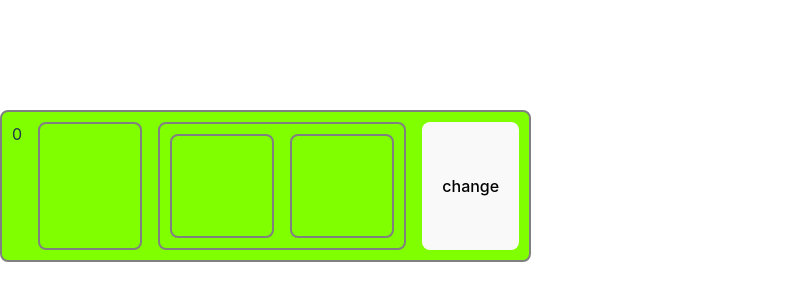
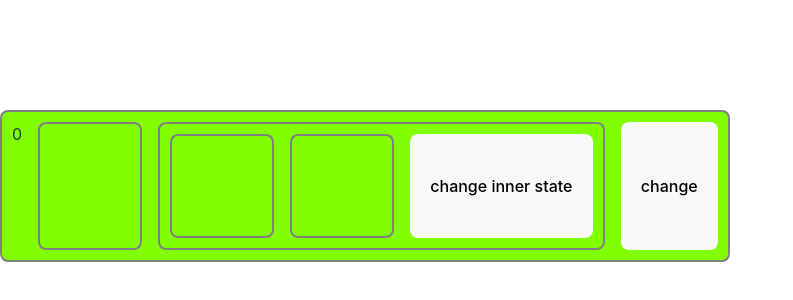
Before and after one commit to hheimerd/react-memo-demo, a React (Vite) app: page / in a window 1280 px wide. Shown: the part 214-514 px from the top of the page, without its empty margins (0-793 px from the left). Built offline with nearby package versions, Linux system fonts and the light colour scheme.

Commit message:
With changed inner state

```diff
--- a/src/main.jsx
+++ b/src/main.jsx
@@ -20,10 +20,12 @@ function CompRoot() {
 }
 
 const MemoComponent = memo(({unchangeable}) => {
+    const [innerState, setInnerState] = useState(0);
     return (
         <ColoredBlock>
             <PureComponent prop={unchangeable}/>
             <PureComponent prop={unchangeable}/>
+            <button onClick={() => setInnerState(innerState + 1)}>change inner state</button>
         </ColoredBlock>
     )
 })
```
